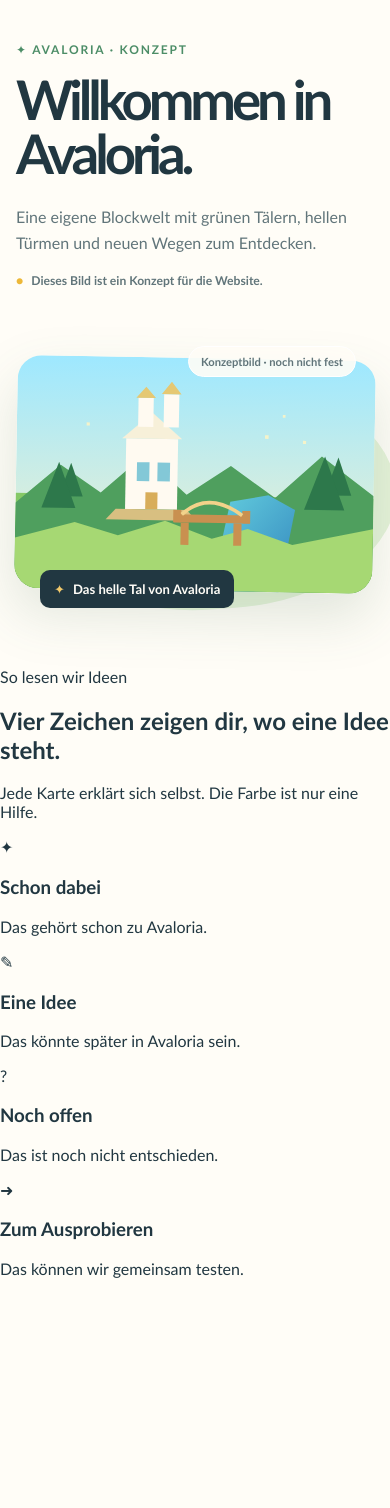
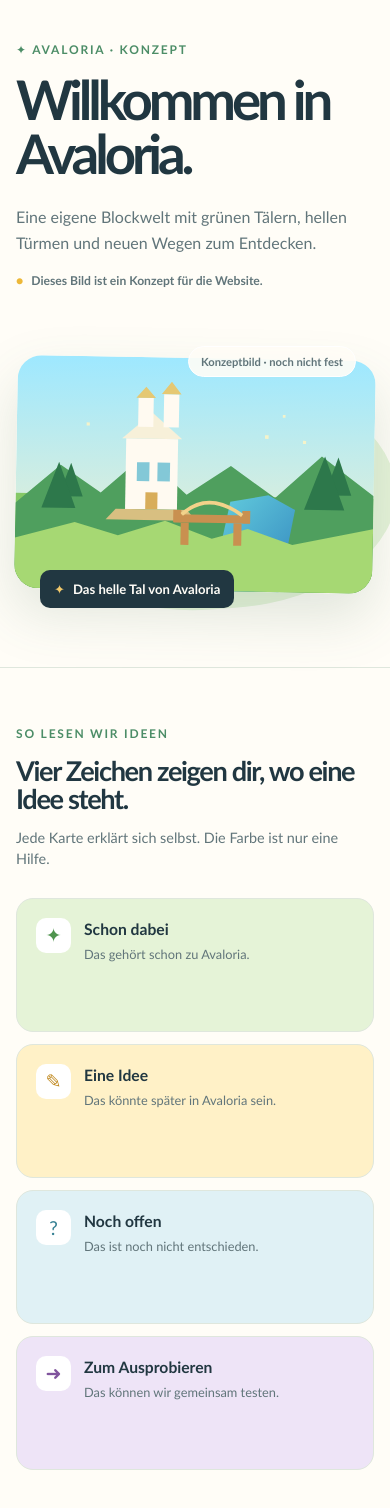
Before and after one commit to DYAI2025/MC_legends, a Next.js app: page / in a window 390 px wide. Shown: the top 1508 px of the page. Before the commit the page ends 1294 px from the top, so only its background shows below. Built offline with nearby package versions, Linux system fonts and the light colour scheme.

Commit message:
feat(MCL-24): simplify child-facing status cards

```diff
--- a/src/app/globals.css
+++ b/src/app/globals.css
@@ -28,9 +28,25 @@ h1 { font-size: clamp(2.7rem, 5.5vw, 5.3rem); letter-spacing: -.075em; line-heig
 .visual-caption { align-items: center; background: var(--ink); border-radius: 10px; bottom: -17px; color: #fffdf7; display: flex; font-size: .82rem; font-weight: 800; gap: 8px; left: 24px; padding: 11px 14px; position: absolute; z-index: 2; }
 .visual-caption span { color: #f2c96b; }
 
+.status-section { border-top: 1px solid var(--line); margin: 0 auto; max-width: 1176px; padding: 70px 32px 90px; }
+.section-heading { align-items: end; display: flex; gap: 32px; justify-content: space-between; margin-bottom: 28px; }
+.section-kicker { color: #4c8d67; font-size: .75rem; font-weight: 900; letter-spacing: .15em; margin: 0 0 16px; text-transform: uppercase; }
+h2 { font-size: clamp(1.7rem, 3vw, 2.7rem); letter-spacing: -.05em; line-height: 1.05; margin: 0; max-width: 600px; }
+.section-support { color: var(--muted); font-size: .9rem; line-height: 1.5; margin: 0; max-width: 270px; }
+.status-grid { display: grid; gap: 12px; grid-template-columns: repeat(4, 1fr); }
+.status-card { align-items: flex-start; border: 1px solid var(--line); border-radius: 17px; display: flex; gap: 13px; min-height: 134px; padding: 19px; }
+.status-icon { align-items: center; background: #fff; border-radius: 10px; display: inline-flex; flex: 0 0 35px; font-size: 1.2rem; height: 35px; justify-content: center; }
+.status-card h3 { font-size: .98rem; margin: 2px 0 7px; }
+.status-card p { color: var(--muted); font-size: .8rem; line-height: 1.45; margin: 0; }
+.status-in-world { background: #e5f3d7; }.status-in-world .status-icon { color: #4f944e; }
+.status-idea { background: #fff1c7; }.status-idea .status-icon { color: #c28b23; }
+.status-open { background: #e0f1f5; }.status-open .status-icon { color: #347f92; }
+.status-tryout { background: #eee4f7; }.status-tryout .status-icon { color: #80549d; }
+
 @media (max-width: 900px) {
   .hero { gap: 38px; grid-template-columns: 1fr 1fr; min-height: auto; padding-top: 35px; }
   .hero-art { transform: rotate(1deg); }
+  .status-grid { grid-template-columns: repeat(2, 1fr); }
 }
 
 @media (max-width: 680px) {
@@ -38,4 +54,8 @@ h1 { font-size: clamp(2.7rem, 5.5vw, 5.3rem); letter-spacing: -.075em; line-heig
   .hero-copy, .hero-visual { width: 100%; }
   h1 { font-size: clamp(2.7rem, 14vw, 4.2rem); }
   .hero-visual { margin-top: 20px; }
+  .status-section { padding: 58px 16px 76px; }
+  .section-heading { align-items: flex-start; flex-direction: column; gap: 13px; }
+  .section-support { max-width: 100%; }
+  .status-grid { grid-template-columns: 1fr; }
 }
```
